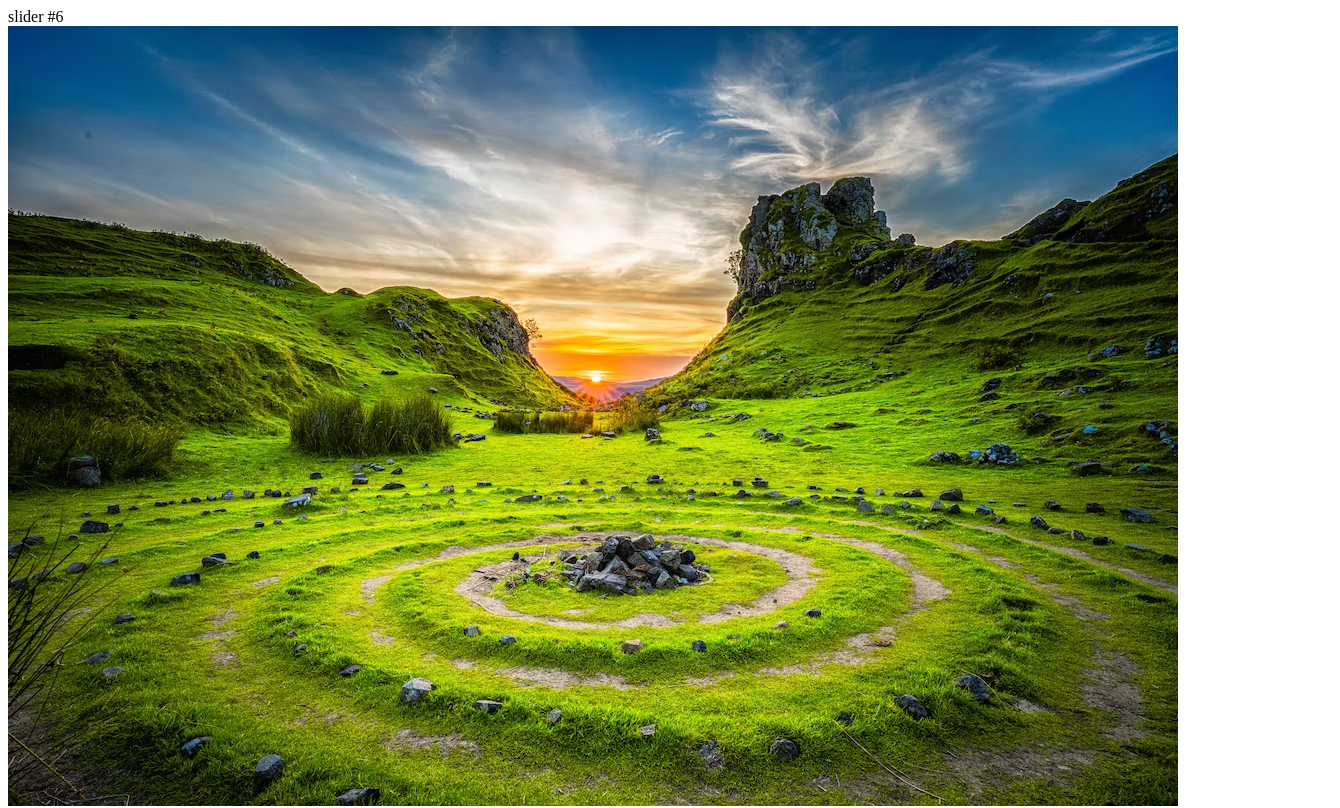
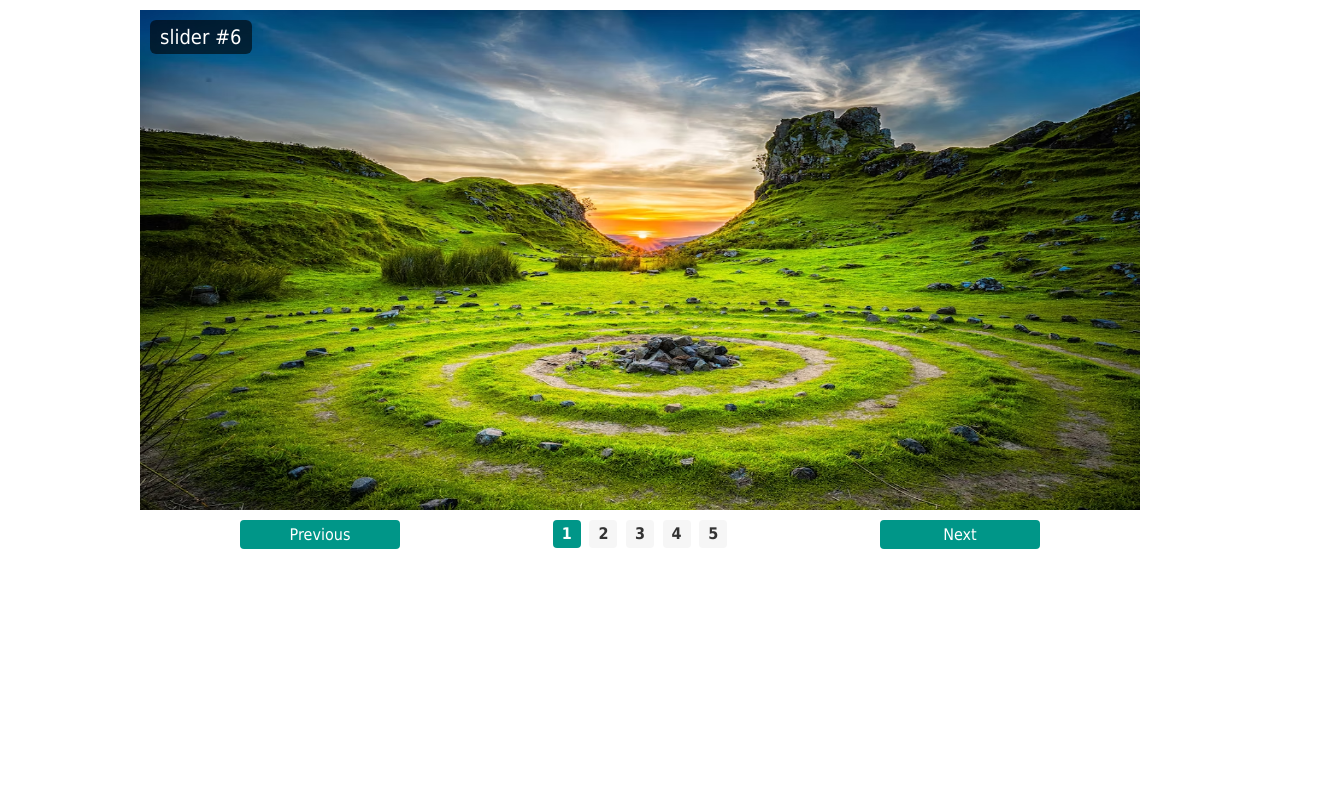
Before and after one commit to addpadding/Elzero-Slider-, a plain HTML site: page index.html in a window 1280 px wide. Shown: the top 808 px of the page, 1340 px wide, since content can reach past the window. Drawn offline with Linux system fonts and the light colour scheme.

Commit message:
part 1 = 100%

```diff
--- a/index.html
+++ b/index.html
@@ -6,15 +6,19 @@
     <meta http-equiv="X-UA-Compatible" content="IE=edge">
     <meta name="viewport" content="width=device-width, initial-scale=1.0">
     <title>slider</title>
+
+    <link rel="stylesheet" href="style.css">
 </head>
 
 <body>
 
     <div class="slider-container">
 
-        <div id="slider-number" class="slider-number">slider #6</div>
+        <div id="slider-number" class="slider-number">
+            slider #6
+        </div>
 
-        <img src="images/01.avif" alt="">
+        <img class="active" src="images/01.avif" alt="">
         <img src="images/02.avif" alt="">
         <img src="images/03.avif" alt="">
         <img src="images/04.avif" alt="">
@@ -24,7 +28,17 @@
 
     <div class="slider-control">
         <span id="prev" class="prev">Previous</span>
-        <span id="indicators" class="indicators"></span>
+
+        <span id="indicators" class="indicators">
+            <ul>
+                <li class="active">1</li>
+                <li>2</li>
+                <li>3</li>
+                <li>4</li>
+                <li>5</li>
+            </ul>
+        </span>
+
         <span id="next" class="next">Next</span>
     </div>
 
--- a/style.scss
+++ b/style.scss
@@ -0,0 +1,116 @@
+* {
+    padding: 0;
+    margin: 0;
+    box-sizing: border-box;
+}
+
+body {
+    font-family: Tahoma, Arial;
+}
+
+// 001
+.slider-container {
+    position: relative;
+    margin: 10px auto;
+
+    // width: 800px;
+    // height: 250px;
+
+    width: 1000px;
+    height: 500px;
+
+    // 002
+    .slider-number {
+        position: absolute;
+        left: 10px;
+        top: 10px;
+        background-color: rgba(0, 0, 0, 0.6);
+        color: #fff;
+        padding: 5px 10px;
+        font-size: 20px;
+        z-index: 2;
+        border-radius: 6px;
+    }
+
+    // 002
+    img {
+        width: 100%;
+        height: 100%;
+
+        position: absolute;
+        opacity: 0;
+        transition: opacity 1s;
+        z-index: 1;
+
+        &.active {
+            opacity: 1;
+        }
+    }
+}
+
+// 001
+.slider-control {
+    width: 800px;
+    margin: auto;
+    overflow: hidden;
+
+    // 002
+    .prev,
+    .next {
+        background-color: #009688;
+        color: #fff;
+        font-size: 16px;
+        text-align: center;
+        cursor: pointer;
+        border-radius: 4px;
+        padding: 5px;
+        user-select: none;
+        width: 20%;
+    }
+
+    .prev {
+        float: left;
+    }
+
+    .next {
+        float: right;
+    }
+
+    .prev.disabled,
+    .next.disabled {
+        background-color: rgba(0, 150, 136, 0.5);
+        cursor: no-drop;
+    }
+
+    // 002
+    .indicators {
+        width: 60%;
+        float: left;
+
+        // 003
+        ul {
+            list-style: none;
+            margin: 0;
+            text-align: center;
+
+            // 004
+            li {
+                display: inline-block;
+                background-color: #f6f6f6;
+                color: #333;
+                font-weight: bold;
+                height: 28px;
+                width: 28px;
+                line-height: 28px;
+                border-radius: 4px;
+                margin: 0 2px;
+                cursor: pointer;
+
+                &.active {
+                    background-color: #009688;
+                    color: #fff;
+                }
+            }
+        }
+    }
+}
```
Also changed, not shown: style.css, 1 other file.
